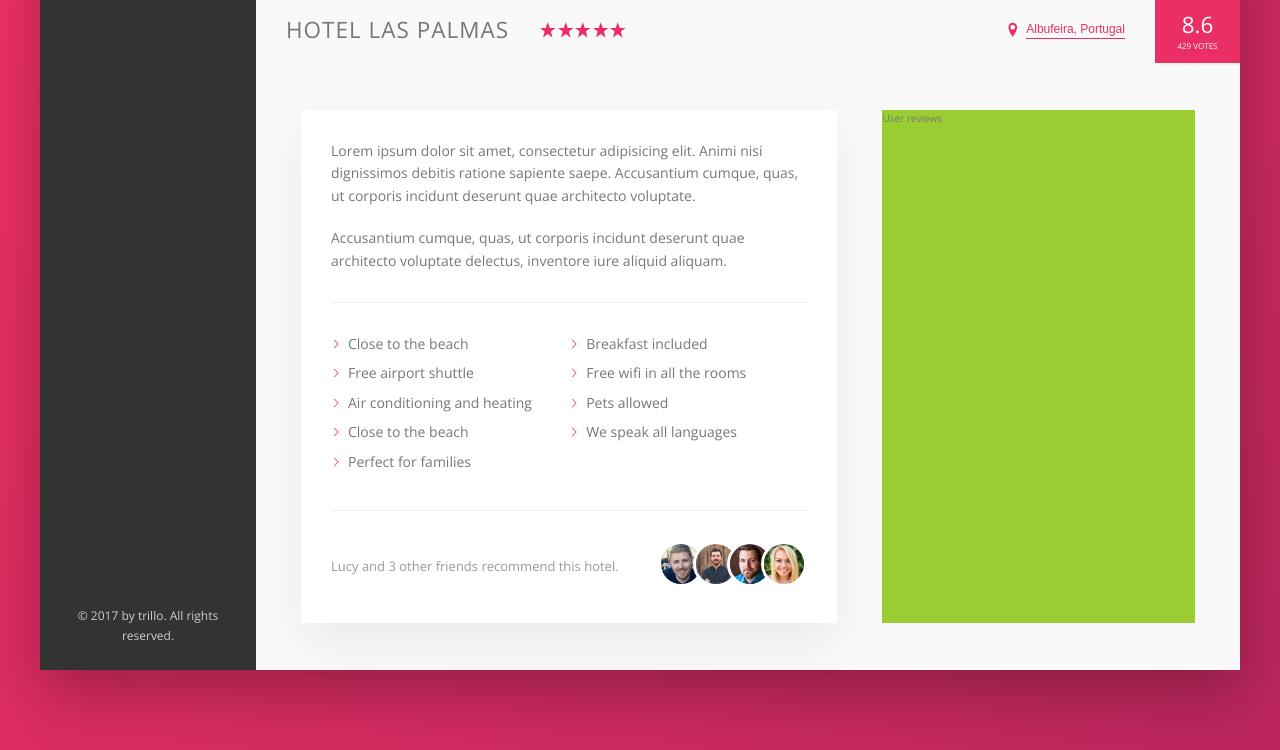
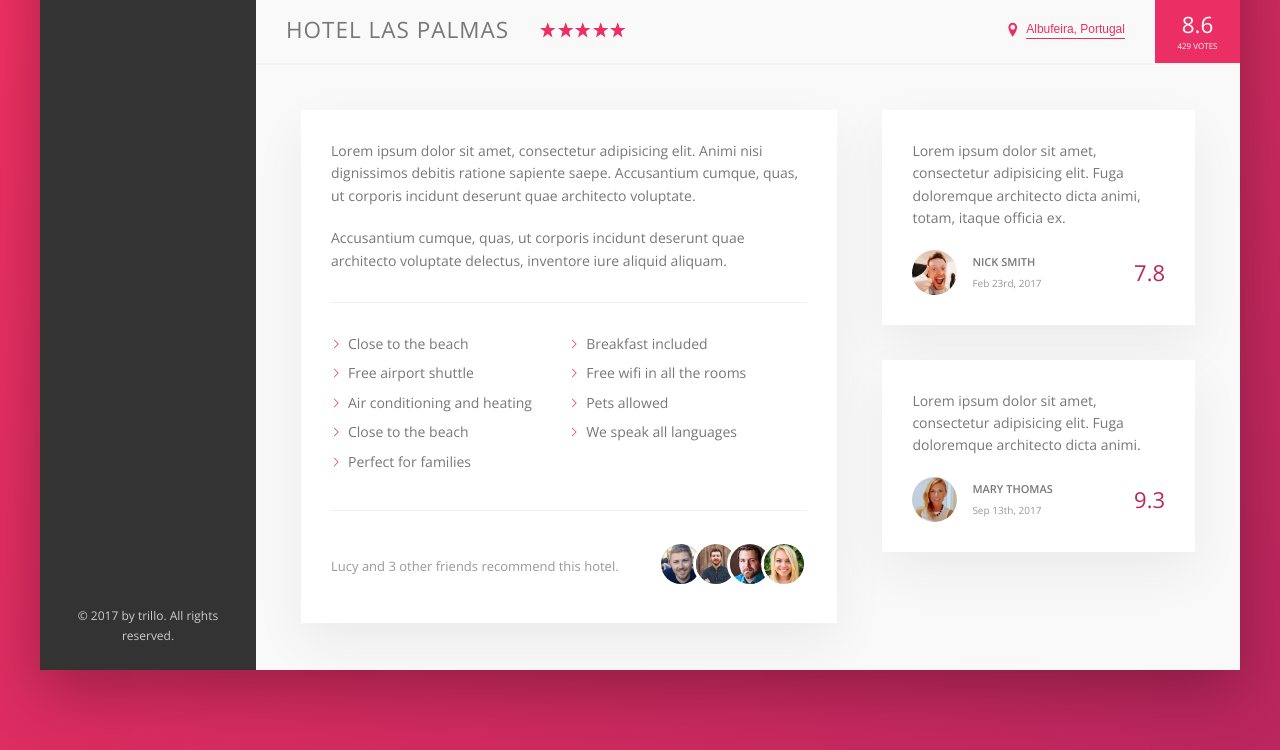
Before and after one commit to dhruvArora8053/CSS-Notes, a plain HTML site: page Trillo/index.html in a window 1280 px wide. Shown: the part 538-1288 px from the top of the page. Drawn offline with nearby package versions, Linux system fonts and the light colour scheme.

Commit message:
implementing reviews

```diff
--- a/Trillo/index.html
+++ b/Trillo/index.html
@@ -166,11 +166,15 @@
           <div class="detail">
             <div class="description">
               <p class="paragraph">
-                Lorem ipsum dolor sit amet, consectetur adipisicing elit. Animi nisi dignissimos debitis ratione sapiente saepe. Accusantium cumque, quas, ut corporis incidunt deserunt quae architecto voluptate.
+                Lorem ipsum dolor sit amet, consectetur adipisicing elit. Animi
+                nisi dignissimos debitis ratione sapiente saepe. Accusantium
+                cumque, quas, ut corporis incidunt deserunt quae architecto
+                voluptate.
               </p>
 
               <p class="paragraph">
-                Accusantium cumque, quas, ut corporis incidunt deserunt quae architecto voluptate delectus, inventore iure aliquid aliquam.
+                Accusantium cumque, quas, ut corporis incidunt deserunt quae
+                architecto voluptate delectus, inventore iure aliquid aliquam.
               </p>
 
               <ul class="list">
@@ -190,18 +194,72 @@
                   Lucy and 3 other friends recommend this hotel.
                 </p>
                 <div class="recommend__friends">
-                  <img src="img/user-3.jpg" alt="Friend 1" class="recommend__photo">
+                  <img
+                    src="img/user-3.jpg"
+                    alt="Friend 1"
+                    class="recommend__photo"
+                  />
 
-                  <img src="img/user-4.jpg" alt="Friend 2" class="recommend__photo">
+                  <img
+                    src="img/user-4.jpg"
+                    alt="Friend 2"
+                    class="recommend__photo"
+                  />
 
-                  <img src="img/user-5.jpg" alt="Friend 3" class="recommend__photo">
+                  <img
+                    src="img/user-5.jpg"
+                    alt="Friend 3"
+                    class="recommend__photo"
+                  />
 
-                  <img src="img/user-6.jpg" alt="Friend 4" class="recommend__photo">
+                  <img
+                    src="img/user-6.jpg"
+                    alt="Friend 4"
+                    class="recommend__photo"
+                  />
                 </div>
               </div>
             </div>
 
-            <div class="user-reviews">User reviews</div>
+            <div class="user-reviews">
+              <figure class="review">
+                <blockquote class="review__text">
+                  Lorem ipsum dolor sit amet, consectetur adipisicing elit. Fuga
+                  doloremque architecto dicta animi, totam, itaque officia ex.
+                </blockquote>
+                <figcaption class="review__user">
+                  <img
+                    src="img/user-1.jpg"
+                    alt="User 1"
+                    class="review__photo"
+                  />
+                  <div class="review__user-box">
+                    <p class="review__user-name">Nick Smith</p>
+                    <p class="review__user-date">Feb 23rd, 2017</p>
+                  </div>
+                  <div class="review__rating">7.8</div>
+                </figcaption>
+              </figure>
+
+              <figure class="review">
+                <blockquote class="review__text">
+                  Lorem ipsum dolor sit amet, consectetur adipisicing elit. Fuga
+                  doloremque architecto dicta animi.
+                </blockquote>
+                <figcaption class="review__user">
+                  <img
+                    src="img/user-2.jpg"
+                    alt="User 1"
+                    class="review__photo"
+                  />
+                  <div class="review__user-box">
+                    <p class="review__user-name">Mary Thomas</p>
+                    <p class="review__user-date">Sep 13th, 2017</p>
+                  </div>
+                  <div class="review__rating">9.3</div>
+                </figcaption>
+              </figure>
+            </div>
           </div>
         </main>
       </div>
--- a/Trillo/styles.css
+++ b/Trillo/styles.css
@@ -422,6 +422,7 @@ body {
 }
 
 .detail {
+  font-size: 1.4rem;
   display: flex;
   padding: 4.5rem;
   background-color: var(--color-grey-light-1);
@@ -429,7 +430,6 @@ body {
 }
 
 .description {
-  font-size: 1.4rem;
   background-color: white;
   box-shadow: var(--shadow-light);
   padding: 3rem;
@@ -438,7 +438,6 @@ body {
 }
 
 .user-reviews {
-  background-color: yellowgreen;
   flex: 1;
 }
 
@@ -489,7 +488,7 @@ body {
 
 /* /////////////////////////////////////////////// */
 /* RECOMMEND */
-.recommend{
+.recommend {
   font-size: 1.3rem;
   color: var(--color-grey-dark-3);
 
@@ -497,15 +496,14 @@ body {
   align-items: center;
 }
 
-.recommend__count{
-margin-right: auto;
+.recommend__count {
+  margin-right: auto;
 }
 
-.recommend__friends{
-
+.recommend__friends {
 }
 
-.recommend__photo{
+.recommend__photo {
   height: 4rem;
   width: 4rem;
   border-radius: 50%;
@@ -513,6 +511,57 @@ margin-right: auto;
   box-sizing: content-box;
 }
 
-.recommend__photo:not(:last-child){
+.recommend__photo:not(:last-child) {
   margin-right: -1.5rem;
 }
+
+/* /////////////////////////////////////////////// */
+/* REVIEWS */
+.review {
+  background-color: white;
+  box-shadow: var(--shadow-light);
+  padding: 3rem;
+  margin-bottom: 3.5rem;
+}
+
+.review__text {
+  margin-bottom: 2rem;
+}
+
+.review__user {
+  display: flex;
+  align-items: center;
+}
+
+.review__photo {
+  height: 4.5rem;
+  width: 4.5rem;
+  border-radius: 50%;
+  margin-right: 1.5rem;
+}
+
+.review__user-box {
+  margin-right: auto;
+}
+
+.review__user-name {
+  font-size: 1.1rem;
+  font-weight: 600;
+  text-transform: uppercase;
+  margin-bottom: 0.4rem;
+}
+
+.review__user-date {
+  font-size: 1rem;
+  color: var(--color-grey-dark-3);
+}
+
+.review__rating {
+  font-size: 2.2rem;
+  color: var(--color-primary-dark);
+  font-weight: 300;
+}
+
+.review::before{
+  content: "";
+}
```
